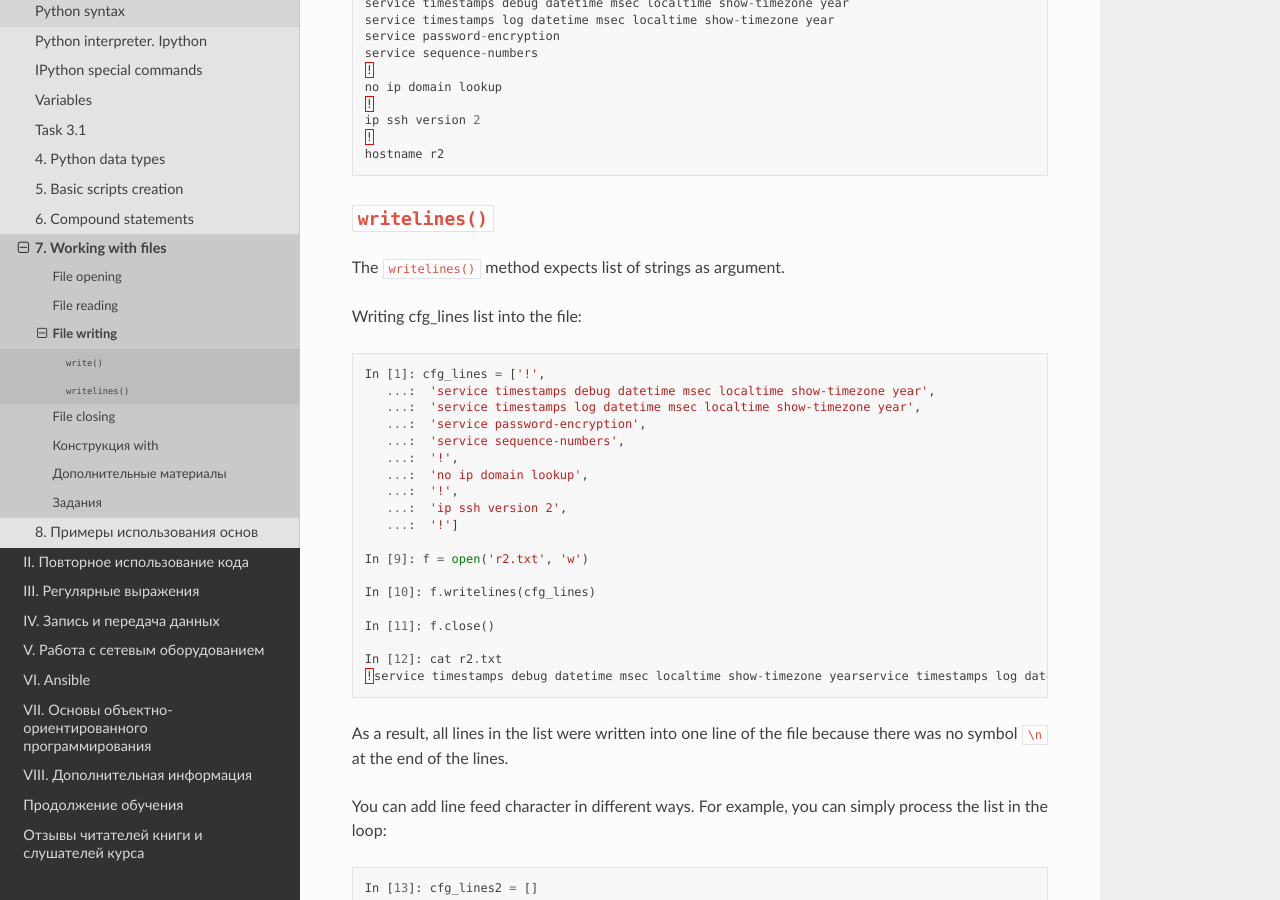
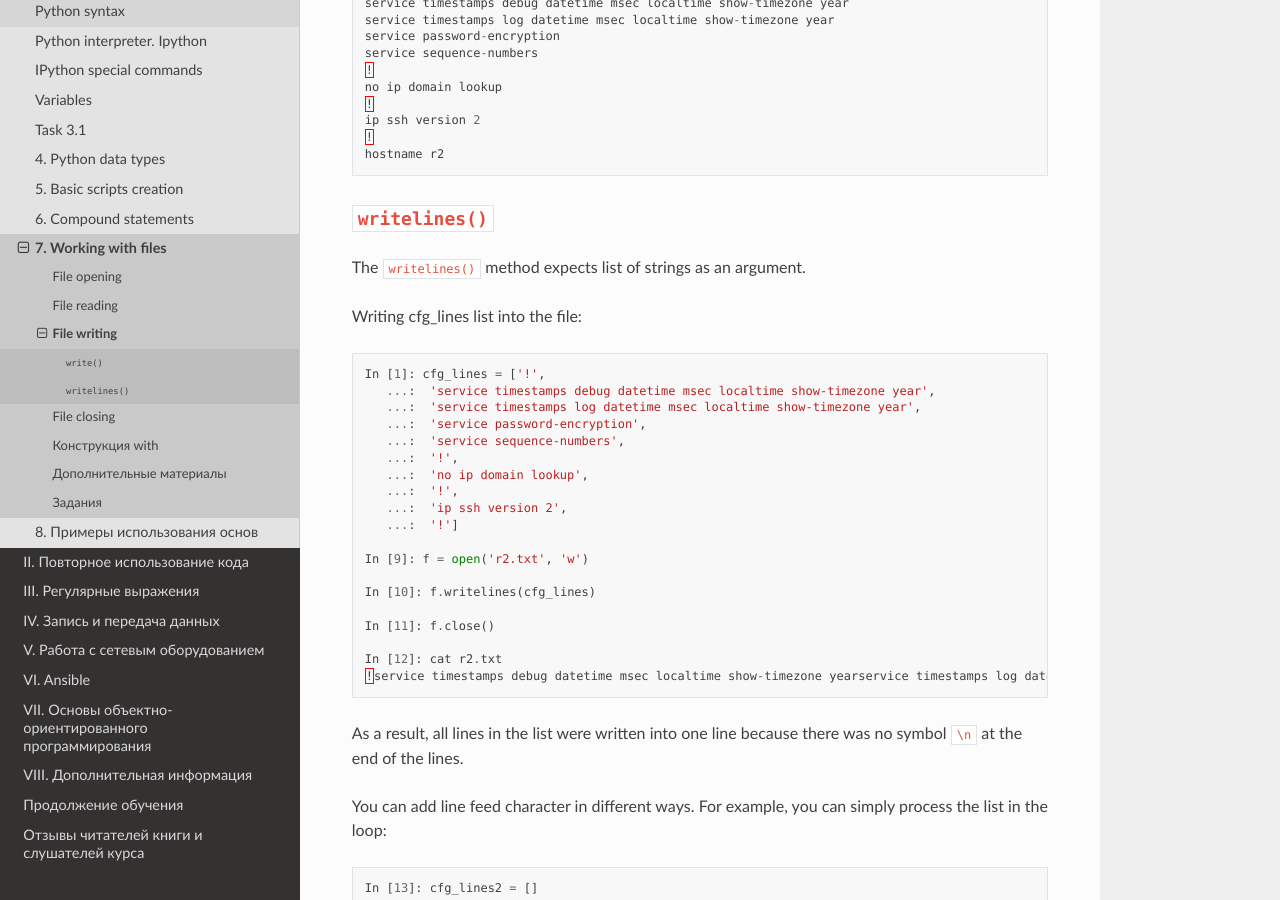
Before and after one commit to Aidar5/nattoeng, a Sphinx documentation site: the page built from docs/source/book/07_files/3_write.rst, in a window 1280 px wide and 900 px high, scrolled down 1595 px. Built offline with Sphinx 7.4.7 and the Read the Docs theme 2.0.0, drawn with Linux system fonts in a browser that asks for light colours; pages that are not in the unit, such as notebooks, are missing from menus; some of the changed text lies outside the part shown.

Commit message:
Update 3_write.rst

```diff
--- a/docs/source/book/07_files/3_write.rst
+++ b/docs/source/book/07_files/3_write.rst
@@ -86,7 +86,7 @@ Since ipython supports the *cat* command, you can easily see the content of the
 ``writelines()``
 ^^^^^^^^^^^^^^^^
 
-The ``writelines()`` method expects list of strings as argument.
+The ``writelines()`` method expects list of strings as an argument.
 
 Writing cfg_lines list into the file:
 
@@ -112,7 +112,7 @@ Writing cfg_lines list into the file:
     In [12]: cat r2.txt
     !service timestamps debug datetime msec localtime show-timezone yearservice timestamps log datetime msec localtime show-timezone yearservice password-encryptionservice sequence-numbers!no ip domain lookup!ip ssh version 2!
 
-As a result, all lines in the list were written into one line of the file because there was no symbol ``\n`` at the end of the lines.
+As a result, all lines in the list were written into one line because there was no symbol ``\n`` at the end of the lines.
 
 You can add line feed character in different ways. For example, you can simply process the list in the loop:
 
```
Also changed, not shown: other parts of docs/source/book/07_files/3_write.rst (+2 -2 lines).
